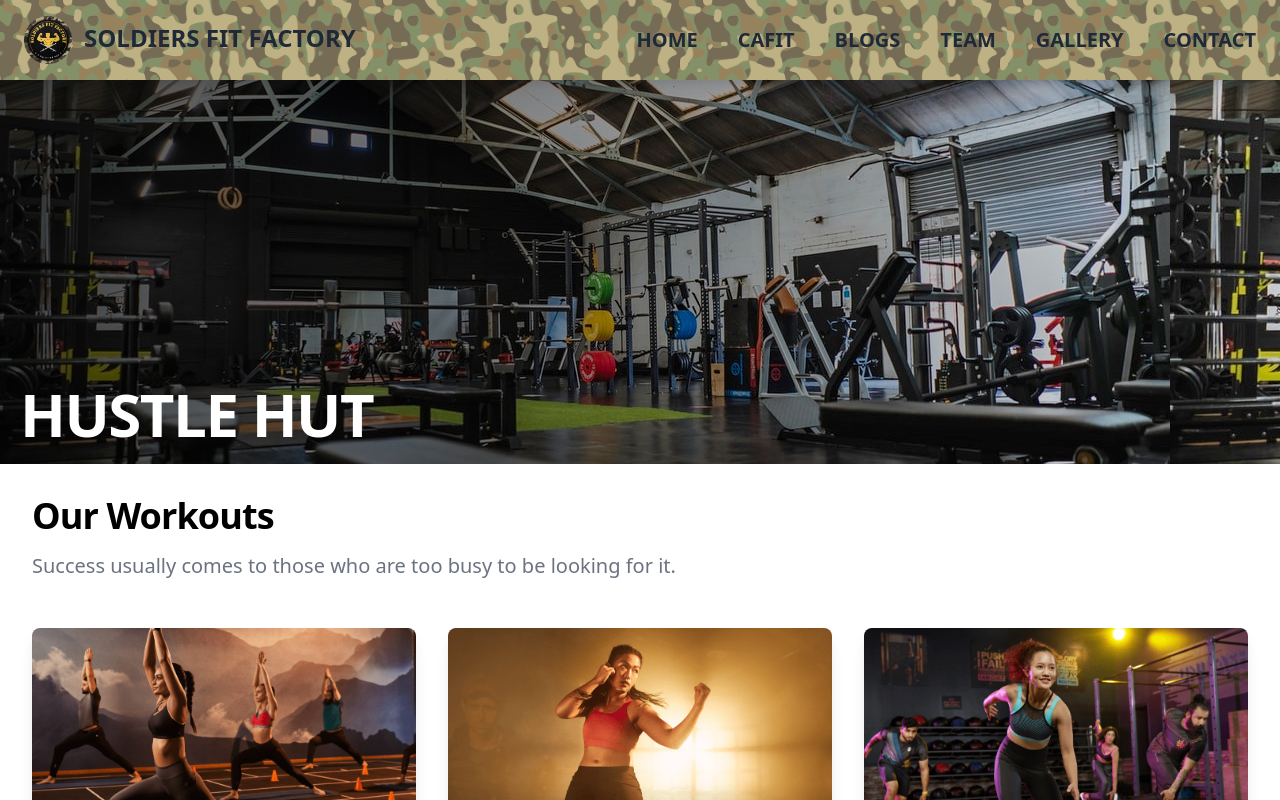
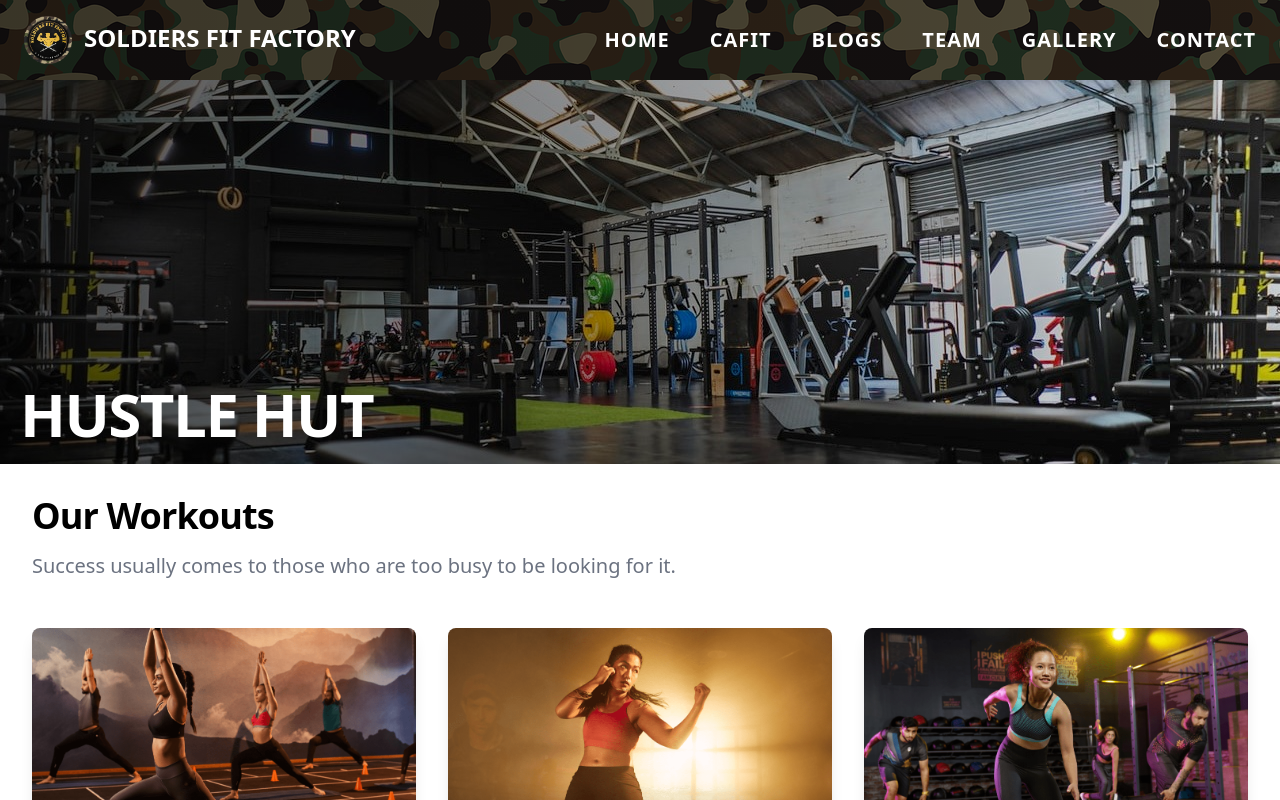
Before and after one commit to adilshaik/soldiersfitfactory, a Next.js app: page / in a window 1280 px wide. Shown: the top 800 px of the page. Built offline with nearby package versions, Linux system fonts and the light colour scheme.

Commit message:
Updated nav

```diff
--- a/components/layout/Nav.js
+++ b/components/layout/Nav.js
@@ -22,29 +22,14 @@ export const Nav = () => {
       className='z-30 fixed w-full text-white overflow-hidden top-0 left-0 shadow-xl'
       style={{ backgroundColor: 'rgb(189,179,132)' }}
     >
-      <div className='flex'>
-        <img
-          src='/camo.webp'
-          alt='camo'
-          className='repeat w-96 h-20 object-cover opacity-50'
-        />
-        <img
-          src='/camo.webp'
-          alt='camo'
-          className='repeat w-96 h-20 object-cover opacity-50'
-        />
-        <img
-          src='/camo.webp'
-          alt='camo'
-          className='repeat w-96 h-20 object-cover opacity-50'
-        />
-        <img
-          src='/camo.webp'
-          alt='camo'
-          className='repeat w-96 h-20 object-cover opacity-50'
-        />
-      </div>
-      <Popover className='fixed top-0 left-0 w-full z-20 '>
+      <Popover
+        className='fixed top-0 left-0 w-full z-20 '
+        style={{
+          backgroundColor: 'rgb(189,179,132)',
+          backgroundImage:
+            'linear-gradient(to right, rgba(0,0,0, 0.7), rgba(0,0,0,0.6)), url(/camo.webp)',
+        }}
+      >
         <div className='flex justify-between items-center px-4 py-4 sm:px-6 md:justify-start md:space-x-10'>
           <div className='flex justify-start lg:w-0 md:flex-1'>
             <Link href='/'>
@@ -55,7 +40,7 @@ export const Nav = () => {
                     src='/logo.png'
                     alt='sff'
                   />
-                  <span className='hidden lg:block text-2xl font-black uppercase mb-1 ml-3 text-gray-800'>
+                  <span className='hidden lg:block text-2xl font-black uppercase mb-1 ml-3 text-white'>
                     Soldiers Fit Factory
                   </span>
                 </div>
@@ -74,7 +59,7 @@ export const Nav = () => {
               {navigation.map((navigate) => {
                 return (
                   <Link key={navigate.name} href={navigate.href}>
-                    <span className='cursor-pointer text-xl font-black uppercase text-gray-800'>
+                    <span className='cursor-pointer text-xl font-bold tracking-wider uppercase text-white'>
                       {navigate.name}
                     </span>
                   </Link>
```
